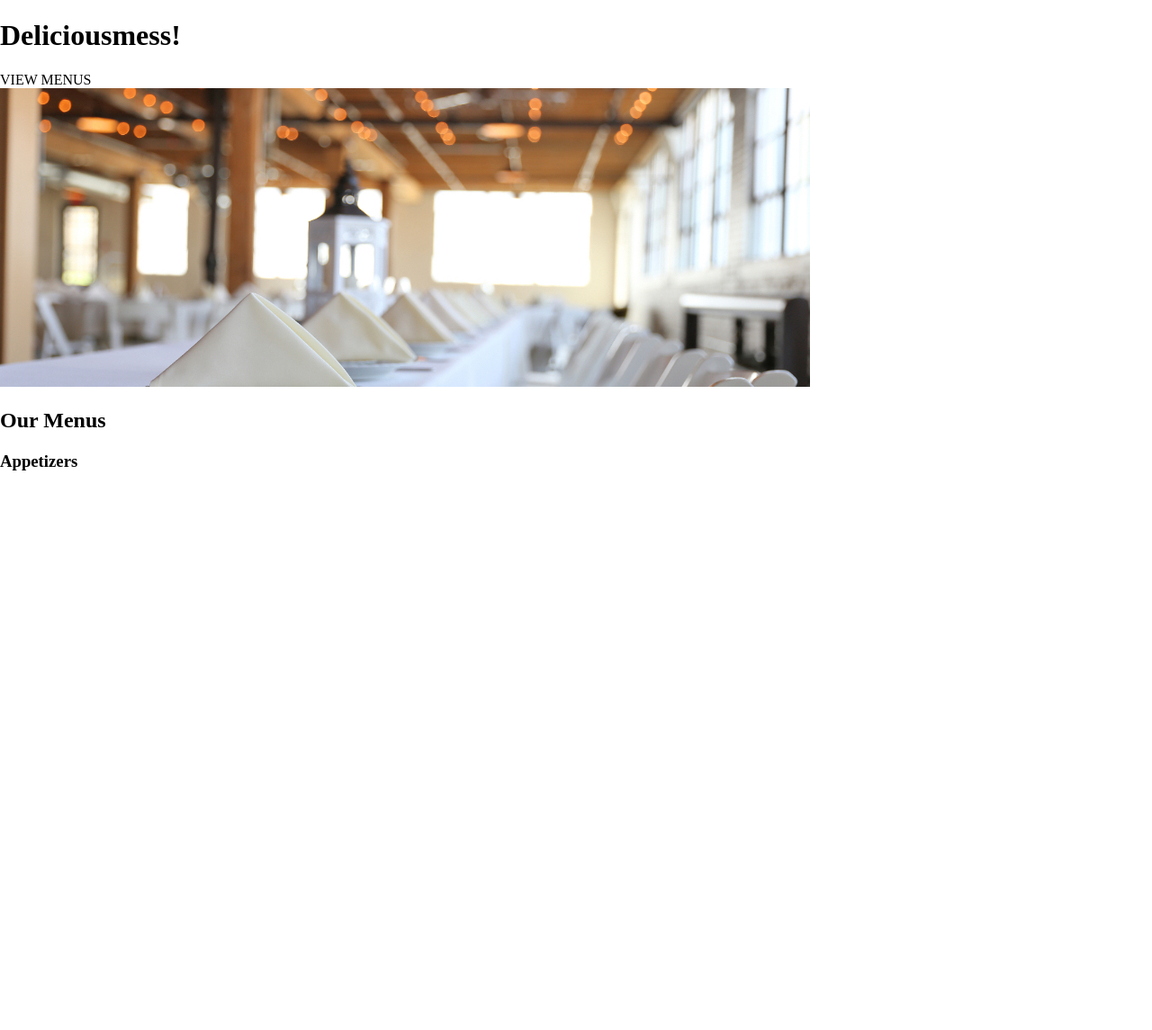
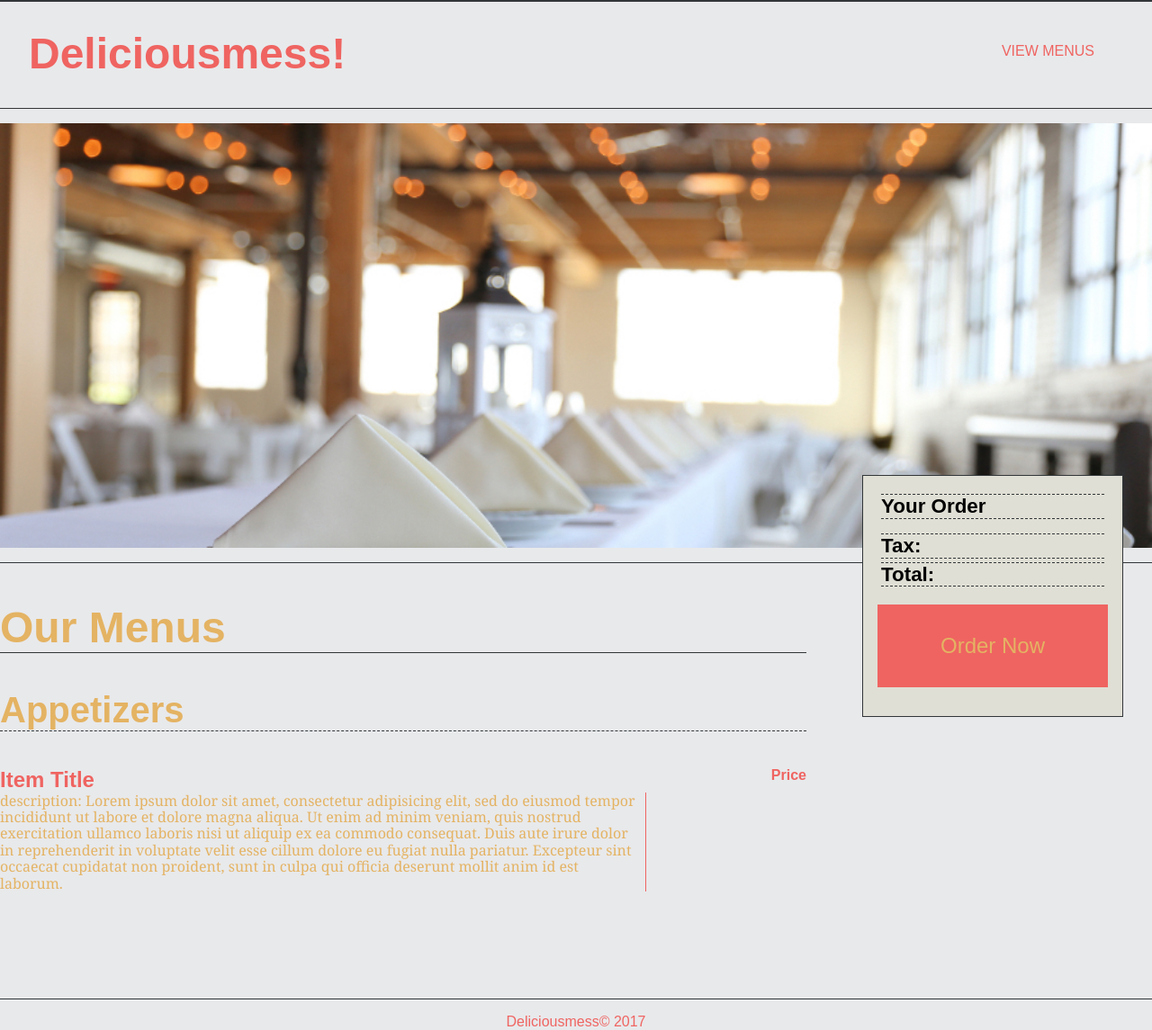
Before and after one commit to joebumbulis/Restaurant_App, a website built with webpack: page app/index.html in a window 1280 px wide. Shown: the whole page at 90% size. Before the commit the page ends 800 px from the top, so only its background shows below. Built offline with nearby package versions, Linux system fonts and the light colour scheme; files whose address does not match are found by name.

Commit message:
updated css

```diff
--- a/app/index.html
+++ b/app/index.html
@@ -1,28 +1,45 @@
 <!DOCTYPE html>
 <html>
+
 <head>
     <meta charset="utf-8">
     <title>Joe's Redux Restaurant</title>
     <link rel="stylesheet" href="https://cdnjs.cloudflare.com/ajax/libs/normalize/6.0.0/normalize.min.css">
     <link rel="stylesheet" href="./styles.css">
 </head>
+
 <body>
     <section id="app">
         <!-- All HTML placed here will be erased when the app is running -->
-      <header>
+        <div class="header">
             <h1>Deliciousmess!</h1>
-        <div>VIEW MENUS</div>
-      </header>
-      <body>
-        <img src="app/images/medPic.jpg" alt="">
+            <div class="top-button">VIEW MENUS</div>
+        </div>
+
+        <main>
+                <img class="table-pic" src="app/images/medPic.jpg" alt="">
+            <div class="menu-container">
                 <h2>Our Menus</h2>
                 <h3>Appetizers</h3>
+                <h4>Item Title</h4>
+                <h5>Price</h5>
+                <p class="description">description: Lorem ipsum dolor sit amet, consectetur adipisicing elit, sed do eiusmod tempor incididunt ut labore et dolore magna aliqua. Ut enim ad minim veniam, quis nostrud exercitation ullamco laboris nisi ut aliquip ex ea commodo consequat. Duis aute irure dolor in reprehenderit in voluptate velit esse cillum dolore eu fugiat nulla pariatur. Excepteur sint occaecat cupidatat non proident, sunt in culpa qui officia deserunt mollit anim id est laborum.</p>
+            </div>
+            <aside class="order-box">
+                <h6>Your Order</h6>
+                <ul>
 
-      </body>
+                </ul>
+                <h6>Tax:</h6>
+                <h6>Total:</h6>
+                <button class="order-button" type="button">Order Now</button>
+            </aside>
+        </main>
         <footer>
-
+            Deliciousmess&COPY; 2017
         </footer>
     </section>
     <script src="./app.js"></script>
 </body>
+
 </html>
--- /dev/null
+++ b/app/stylesheets/_aside.scss
@@ -0,0 +1,30 @@
+.order-box {
+  background: $color-secondary;
+  position: fixed;
+  right: 0;
+  top: 33rem;
+  margin-right: 2rem;
+  padding: 1rem;
+  border: solid .1rem $color-five;
+  width: 20%;
+
+  h6 {
+    font-family: trebucket ms, sans-serif;
+    font-size: 1.4rem;
+    margin: .25rem;
+    border-top: dashed .1rem $color-five;
+    border-bottom: dashed .1rem $color-five;
+  }
+  .order-button {
+    // height: 3rem;
+    width: 100%;
+    font-family: trebucket ms, sans-serif;
+    font-size: 1.5rem;
+    margin: 1rem auto;
+    text-align: center;
+    padding: 2rem;
+    background: $color-four;
+    color: $color-third;
+    border: none;
+  }
+}
--- /dev/null
+++ b/app/stylesheets/_footer.scss
@@ -0,0 +1,5 @@
+footer {
+  color: $color-four;
+  text-align: center;
+  padding-top: 1rem;
+}
--- /dev/null
+++ b/app/stylesheets/_header.scss
@@ -0,0 +1,28 @@
+$big-font: 15rem;
+$color-primary: #E8E9EB;
+$color-secondary: #E0DFD5;
+$color-third: #E4B363;
+$color-four: #EF6461;
+$color-five: #313638;
+
+body {
+  background: $color-primary;
+  font-family: trebucket ms, sans-serif;;
+}
+
+.header {
+  color: $color-four;
+  border-bottom: solid .1rem $color-five;
+
+}
+
+h1 {
+float: left;
+margin-left: 2rem;
+font-size: 3rem;
+}
+
+.top-button {
+  float: right;
+  margin: 3rem 4rem;;
+}
--- a/app/stylesheets/app.scss
+++ b/app/stylesheets/app.scss
@@ -1,6 +1,72 @@
+@import "header";
+@import "aside";
+@import "footer";
+
 $big-font: 15rem;
 $color-primary: #E8E9EB;
 $color-secondary: #E0DFD5;
 $color-third: #E4B363;
 $color-four: #EF6461;
 $color-five: #313638;
+
+
+main {
+  border-top: solid .1rem $color-five;
+  border-bottom: solid .1rem $color-five;
+  position: relative;
+}
+
+
+.table-pic {
+  margin: 0 auto;
+  padding: 1rem 0 1rem 0;
+  border-top: solid .1rem $color-five;
+  border-bottom: solid .1rem $color-five;
+  width: 100%;
+}
+
+.menu-container {
+  width: 70%;
+  min-height: 30rem;
+  max-height: 100%;
+  overflow: scroll;
+
+  h2 {
+    color: $color-third;
+    border-bottom: solid .1rem $color-five;
+    font-family: trebucket ms, sans-serif;
+    font-size: 3rem;
+  }
+  h3 {
+    color: $color-third;
+    border-bottom: dashed .1rem $color-five;
+    font-family: trebucket ms, sans-serif;
+    font-size: 2.5rem;
+  }
+  h4 {
+    color: $color-four;
+    float: left;
+    margin: 0;
+    font-family: trebucket ms, sans-serif;
+    font-size: 1.5rem;
+  }
+  // h4:after {
+  //   border-bottom: dashed .1rem $color-five;
+  //
+  // }
+  h5 {
+    color: $color-four;
+    float: right;
+    margin: 0;
+    font-family: trebucket ms, sans-serif;
+    font-size: 1rem;
+  }
+  .description {
+    color: $color-third;
+    clear: both;
+    font-family: georgia, serif;
+    font-size: 1rem;
+    width: 80%;
+    border-right: solid .1rem $color-four;
+  }
+}
```
Lines whose indentation alone changed are shown as unchanged.
